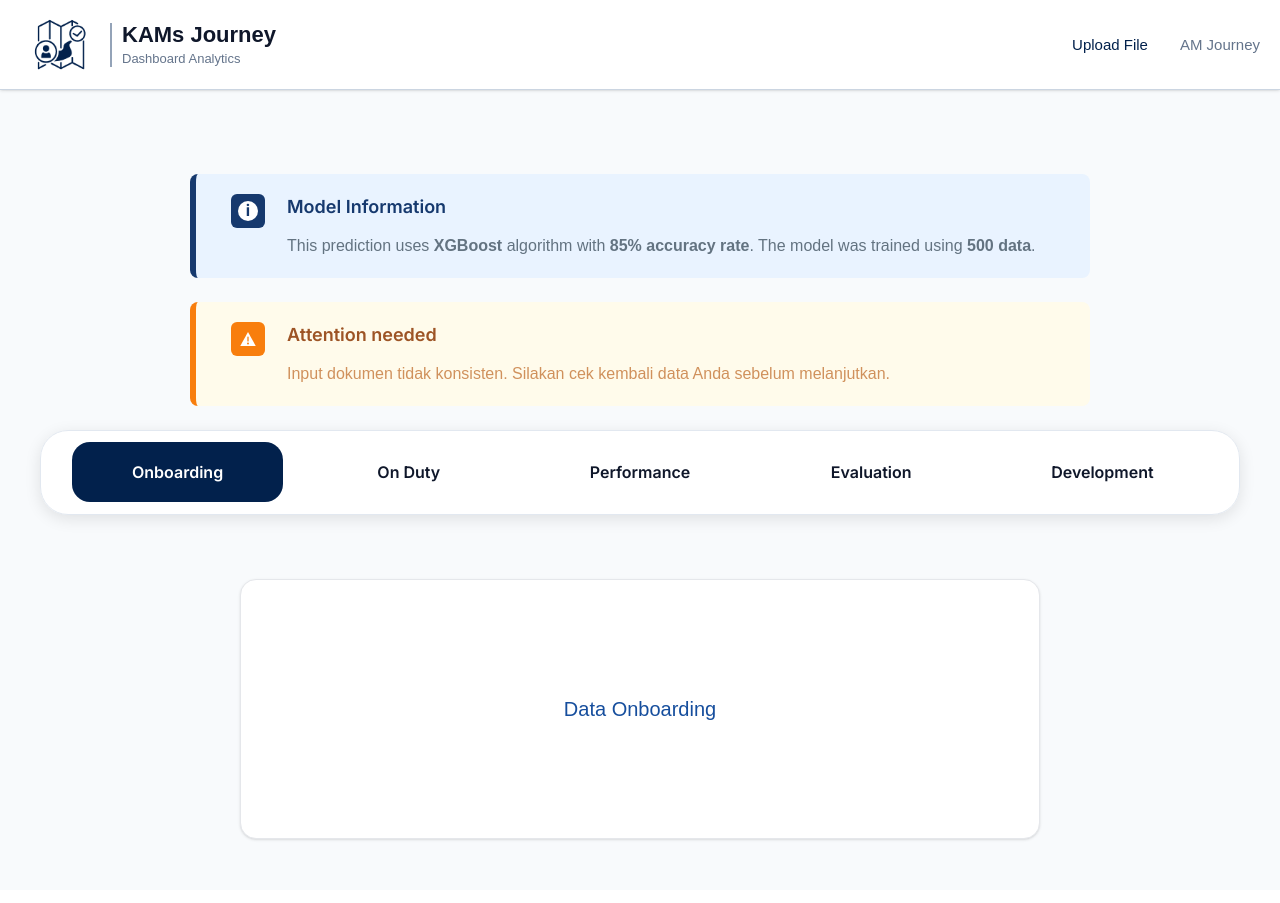
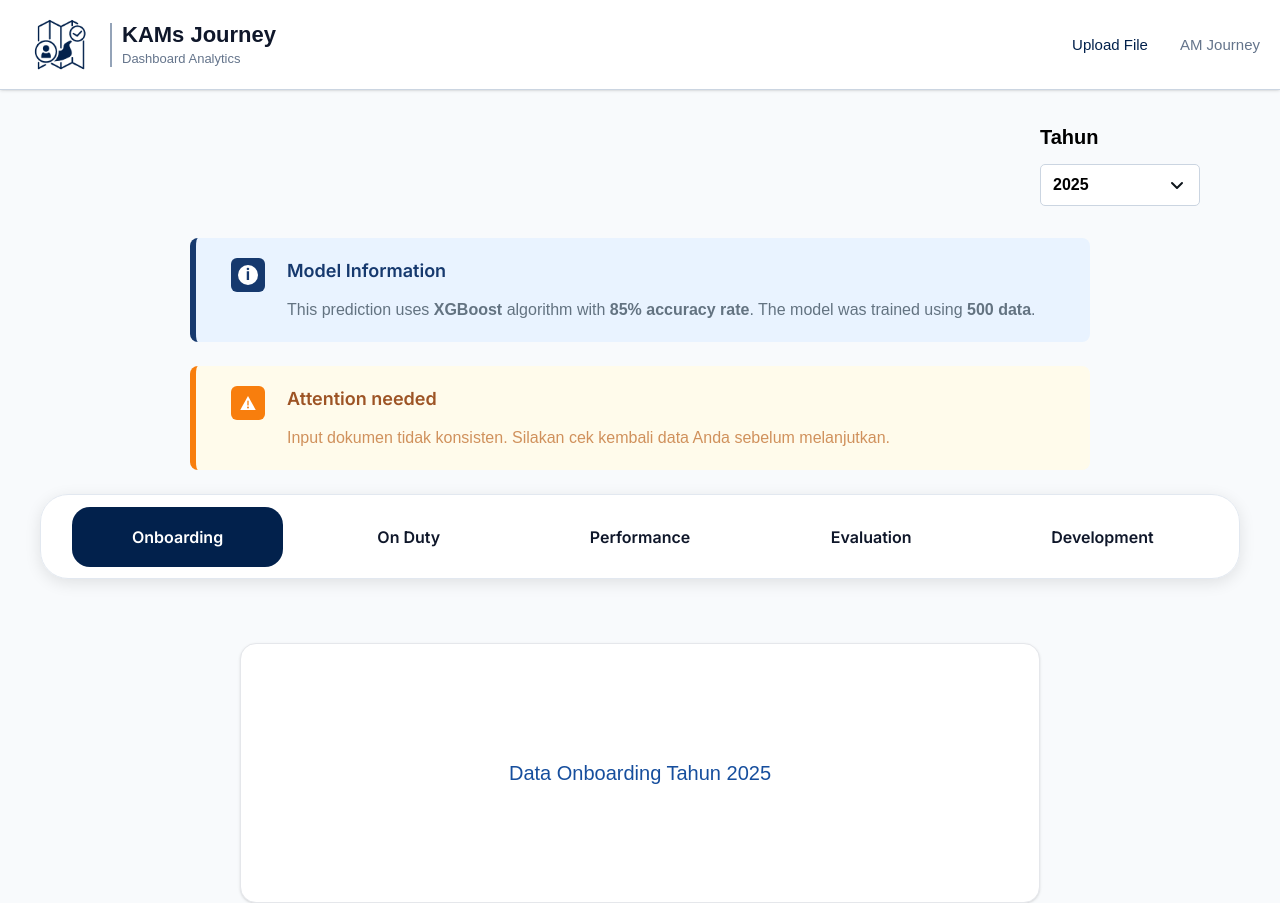
Before and after one commit to sarahnazly/KAMs-Journey, a Next.js app in the folder frontend/: page / in a window 1280 px wide. Built offline with nearby package versions, Linux system fonts and the light colour scheme.

Commit message:
Filter Year

```diff
--- a/frontend/src/app/page.tsx
+++ b/frontend/src/app/page.tsx
@@ -4,23 +4,25 @@ import InfoAlert from "@/components/dashboard/InfoAlert";
 import TabStage from "../components/dashboard/TabStage";
 import React, { useState } from "react";
 import WarningAlert from "@/components/dashboard/WarningAlert";
+import FilterYear from "@/components/dashboard/FilterYear";
 
 export default function HomePage() {
   const [stage, setStage] = useState("Onboarding");
+  const [year, setYear] = useState<number>(new Date().getFullYear());
 
-  // Simulasi data dashboard/tabel berubah sesuai stage
-  const getStageContent = (stage: string) => {
+  // Simulasi data dashboard/tabel berubah sesuai stage dan tahun
+  const getStageContent = (stage: string, year: number) => {
     switch (stage) {
       case "Onboarding":
-        return "Data Onboarding";
+        return `Data Onboarding Tahun ${year}`;
       case "On Duty":
-        return "Data On Duty";
+        return `Data On Duty Tahun ${year}`;
       case "Performance":
-        return "Data Performance";
+        return `Data Performance Tahun ${year}`;
       case "Evaluation":
-        return "Data Evaluation";
+        return `Data Evaluation Tahun ${year}`;
       case "Development":
-        return "Data Development";
+        return `Data Development Tahun ${year}`;
       default:
         return "";
     }
@@ -28,6 +30,9 @@ export default function HomePage() {
 
   return (
     <div className="min-h-screen w-full bg-[#F8FAFC] gap-6 pt-8 flex flex-col items-center justify-center">
+      <div className="w-full flex justify-end mb-2 px-[80px]">
+        <FilterYear onChange={setYear} />
+      </div>
       <InfoAlert
         message={
           <>
@@ -40,7 +45,7 @@ export default function HomePage() {
       />
       <TabStage onStageChange={setStage} />
       <div className="mt-10 w-[800px] h-[260px] bg-white rounded-2xl flex items-center justify-center border border-[#e5e7eb] shadow">
-        <span className="text-xl font-inter text-[#164E9D]">{getStageContent(stage)}</span>
+        <span className="text-xl font-inter text-[#164E9D]">{getStageContent(stage, year)}</span>
       </div>
     </div>
   );
--- a/frontend/src/components/dashboard/FilterYear.tsx
+++ b/frontend/src/components/dashboard/FilterYear.tsx
@@ -0,0 +1,75 @@
+"use client";
+
+import React, { useState, useEffect, useRef } from "react";
+
+const YEARS = [2025, 2024, 2023, 2022, 2021];
+
+interface FilterYearProps {
+  onChange?: (year: number) => void;
+  className?: string;
+  style?: React.CSSProperties;
+}
+
+const getCurrentYear = () => {
+  const now = new Date();
+  return YEARS.includes(now.getFullYear()) ? now.getFullYear() : YEARS[0];
+};
+
+const FilterYear: React.FC<FilterYearProps> = ({ onChange, className = "", style = {} }) => {
+  const [selectedYear, setSelectedYear] = useState<number>(getCurrentYear());
+  const [open, setOpen] = useState<boolean>(false);
+  const wrapperRef = useRef<HTMLDivElement>(null);
+
+  useEffect(() => {
+    if (onChange) onChange(selectedYear);
+  }, [selectedYear, onChange]);
+
+  useEffect(() => {
+    function handleClickOutside(event: MouseEvent) {
+      if (wrapperRef.current && !wrapperRef.current.contains(event.target as Node)) {
+        setOpen(false);
+      }
+    }
+    document.addEventListener("mousedown", handleClickOutside);
+    return () => document.removeEventListener("mousedown", handleClickOutside);
+  }, []);
+
+  return (
+    <div className={`relative w-[160px] flex flex-col gap-2 ${className}`} ref={wrapperRef} style={style}>
+      <div className="text-black text-[20px] font-semibold font-inter leading-[30px] mb-1">Tahun</div>
+      <button
+        className="w-full flex items-center justify-between py-2 px-3 bg-white rounded-[5px] border border-[#CBD5E1] outline-none font-inter text-[16px] font-semibold text-black leading-[24px] transition"
+        onClick={() => setOpen(v => !v)}
+        type="button"
+        style={{cursor:"pointer"}}
+      >
+        <span>{selectedYear}</span>
+        <span>
+          {/* Chevron Down SVG */}
+          <svg width="20" height="20" fill="none" viewBox="0 0 20 20">
+            <path d="M5 8l5 5 5-5" stroke="#0E161C" strokeWidth="2" strokeLinecap="round" strokeLinejoin="round"/>
+          </svg>
+        </span>
+      </button>
+      {open && (
+        <div className="absolute left-0 top-full mt-[4px] z-50 bg-white rounded-[5px] border border-[#CBD5E1] shadow-md flex flex-col w-full">
+          {YEARS.map(year => (
+            <button
+              key={year}
+              type="button"
+              onClick={() => { setSelectedYear(year); setOpen(false); }}
+              className={`w-full text-left py-2 px-3 font-inter text-[16px] font-semibold leading-[24px] transition-colors
+                ${year === selectedYear ? "bg-[#E9F8FF] text-[#02214C]" : "text-black"}
+                hover:bg-[#E9F8FF] hover:text-[#164E9D]`}
+              style={{cursor:"pointer"}}
+            >
+              {year}
+            </button>
+          ))}
+        </div>
+      )}
+    </div>
+  );
+};
+
+export default FilterYear;
```
